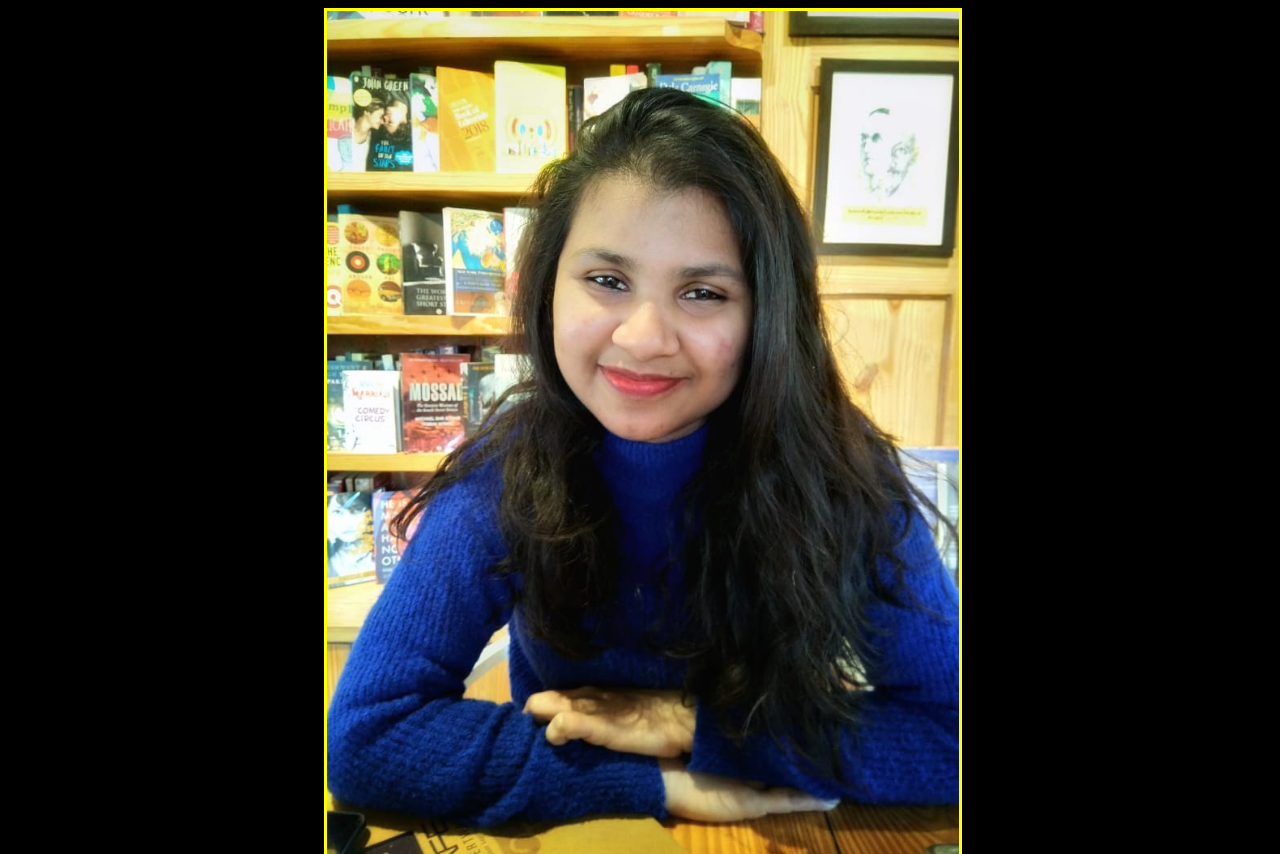
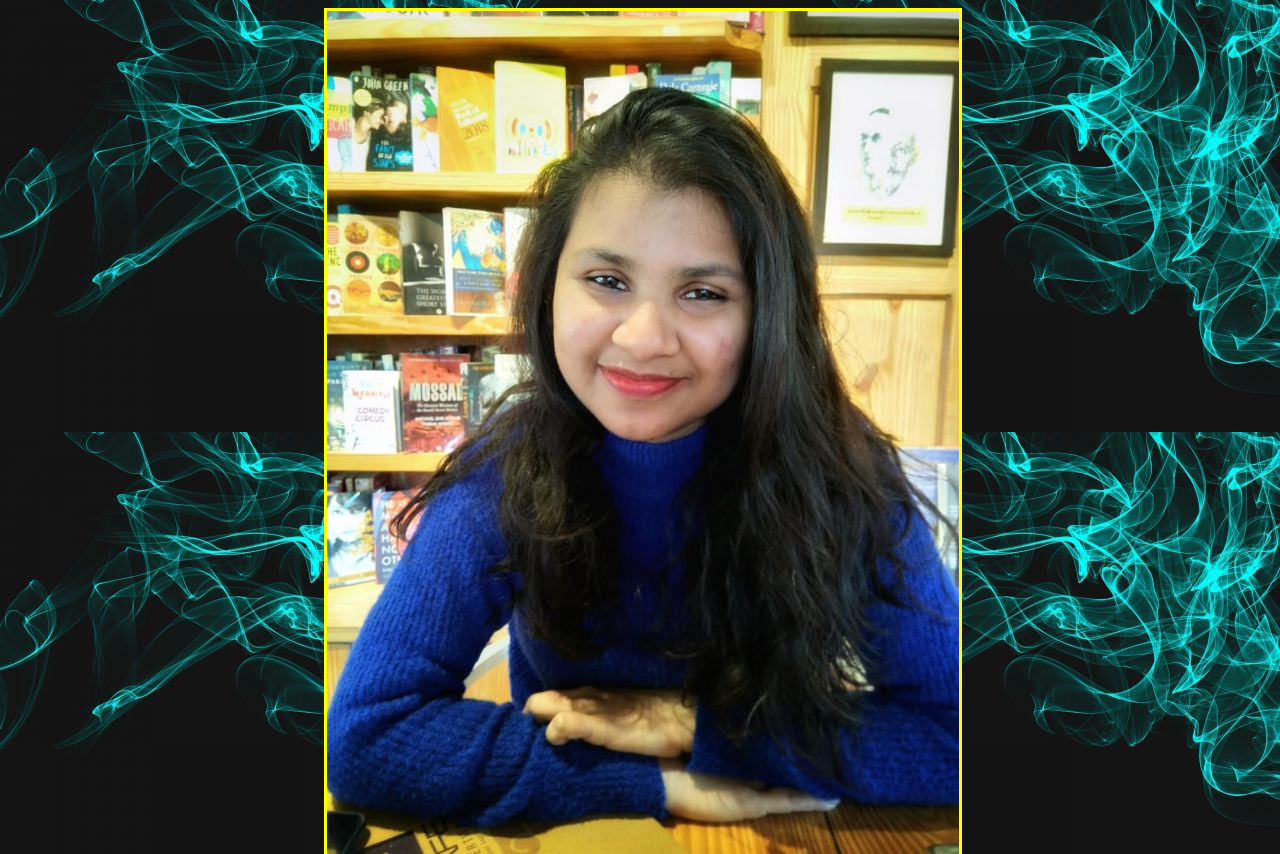
Before and after one commit to vbibhuti/motivation, a plain HTML site: page index.html in a window 1280 px wide. Shown: the top 854 px of the page. Drawn offline with Linux system fonts and the light colour scheme; files whose address does not match are found by name.

Commit message:
Update style.css

```diff
--- a/style.css
+++ b/style.css
@@ -1,5 +1,6 @@
 html{
     background-color: black;
+    background-image: url(./Dark-cyan-teal-wallpaper-HD-768x432.jpg);
 }
 div{
     background-color: black;
```
